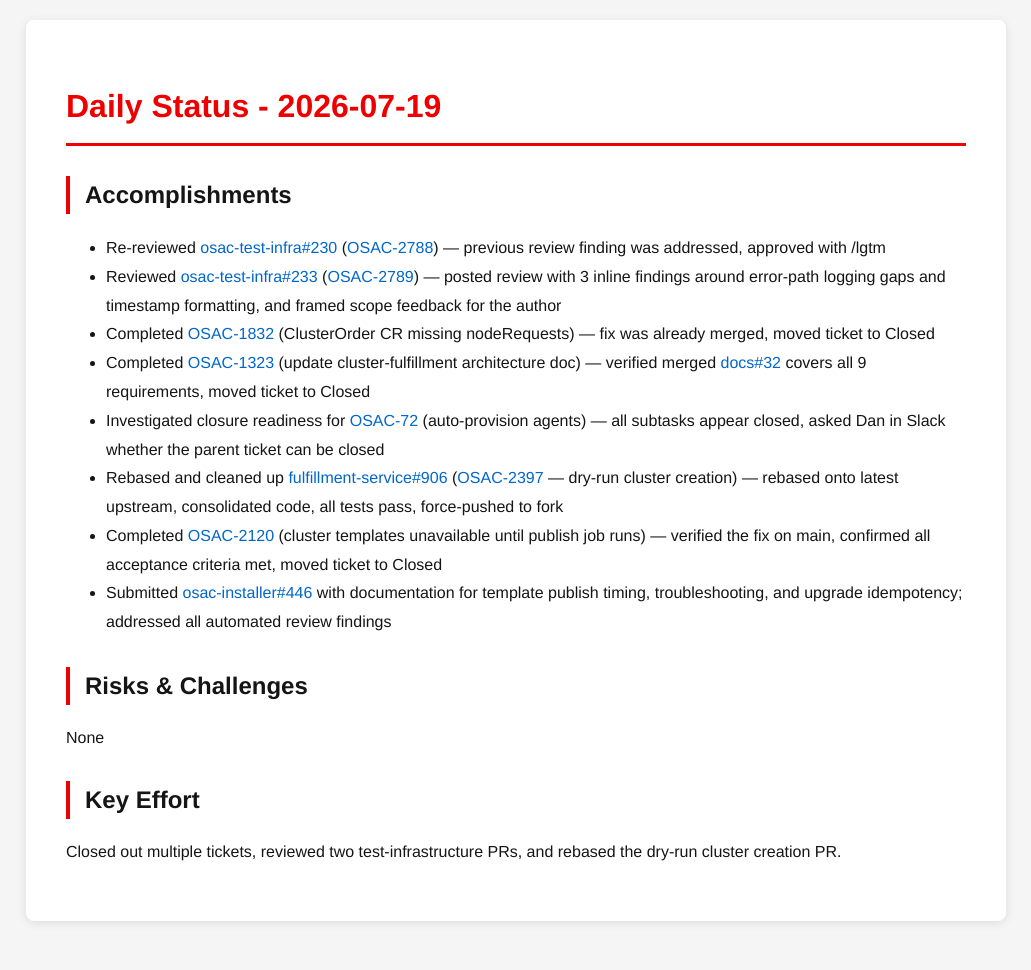
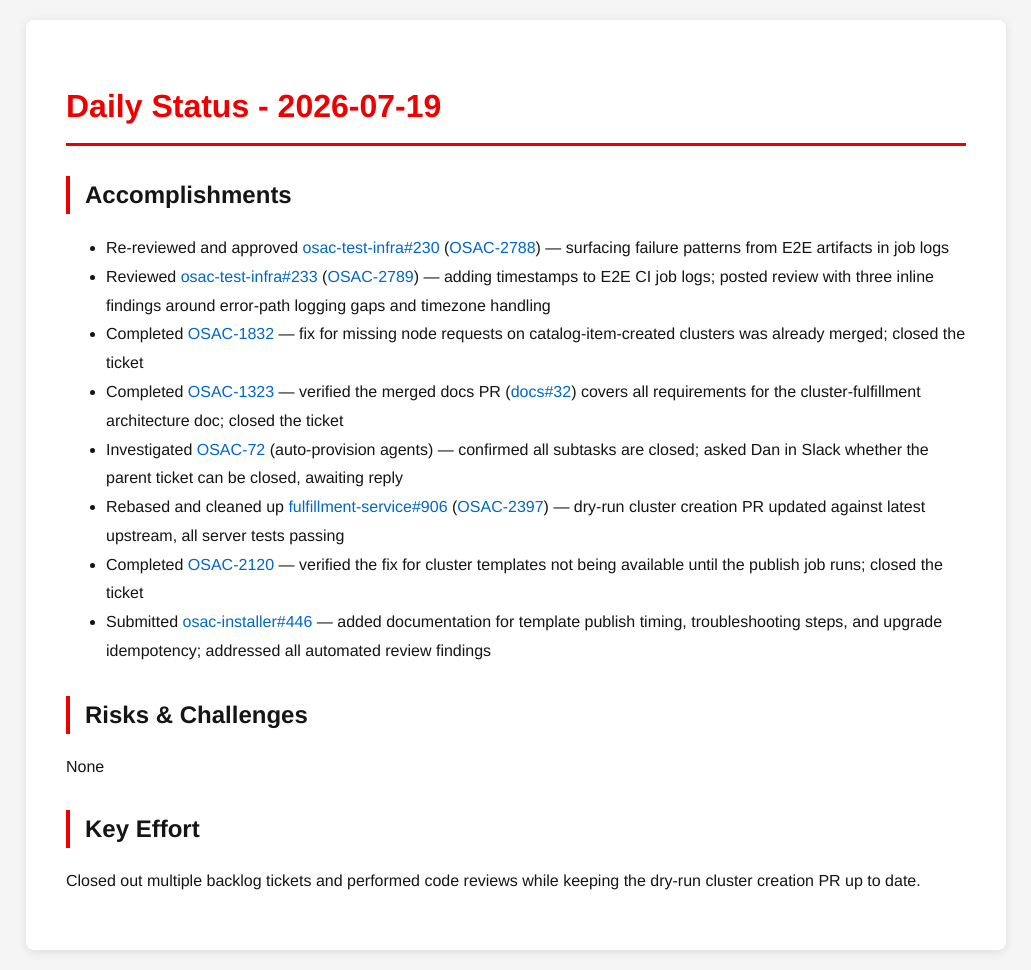
Before and after one commit to tzvatot/daily-status, a Jekyll site: the page built from 2026-07-19.md, in a window 1280 px wide. Shown: the whole page, without its empty margins (124-1155 px from the left). Built offline with Jekyll 4.4.1, drawn with Linux system fonts in a browser that asks for light colours; before the commit the page ends 941 px from its top, so only the background shows below that.

Commit message:
Daily status update - 2026-07-19

```diff
--- a/2026-07-19.md
+++ b/2026-07-19.md
@@ -7,17 +7,17 @@ date: 2026-07-19
 # Daily Status - 2026-07-19
 
 ## Accomplishments
-- Re-reviewed [osac-test-infra#230](https://github.com/osac-project/osac-test-infra/pull/230) ([OSAC-2788](https://redhat.atlassian.net/browse/OSAC-2788)) — previous review finding was addressed, approved with /lgtm
-- Reviewed [osac-test-infra#233](https://github.com/osac-project/osac-test-infra/pull/233) ([OSAC-2789](https://redhat.atlassian.net/browse/OSAC-2789)) — posted review with 3 inline findings around error-path logging gaps and timestamp formatting, and framed scope feedback for the author
-- Completed [OSAC-1832](https://redhat.atlassian.net/browse/OSAC-1832) (ClusterOrder CR missing nodeRequests) — fix was already merged, moved ticket to Closed
-- Completed [OSAC-1323](https://redhat.atlassian.net/browse/OSAC-1323) (update cluster-fulfillment architecture doc) — verified merged [docs#32](https://github.com/osac-project/docs/pull/32) covers all 9 requirements, moved ticket to Closed
-- Investigated closure readiness for [OSAC-72](https://redhat.atlassian.net/browse/OSAC-72) (auto-provision agents) — all subtasks appear closed, asked Dan in Slack whether the parent ticket can be closed
-- Rebased and cleaned up [fulfillment-service#906](https://github.com/osac-project/fulfillment-service/pull/906) ([OSAC-2397](https://redhat.atlassian.net/browse/OSAC-2397) — dry-run cluster creation) — rebased onto latest upstream, consolidated code, all tests pass, force-pushed to fork
-- Completed [OSAC-2120](https://redhat.atlassian.net/browse/OSAC-2120) (cluster templates unavailable until publish job runs) — verified the fix on main, confirmed all acceptance criteria met, moved ticket to Closed
-- Submitted [osac-installer#446](https://github.com/osac-project/osac-installer/pull/446) with documentation for template publish timing, troubleshooting, and upgrade idempotency; addressed all automated review findings
+- Re-reviewed and approved [osac-test-infra#230](https://github.com/osac-project/osac-test-infra/pull/230) ([OSAC-2788](https://redhat.atlassian.net/browse/OSAC-2788)) — surfacing failure patterns from E2E artifacts in job logs
+- Reviewed [osac-test-infra#233](https://github.com/osac-project/osac-test-infra/pull/233) ([OSAC-2789](https://redhat.atlassian.net/browse/OSAC-2789)) — adding timestamps to E2E CI job logs; posted review with three inline findings around error-path logging gaps and timezone handling
+- Completed [OSAC-1832](https://redhat.atlassian.net/browse/OSAC-1832) — fix for missing node requests on catalog-item-created clusters was already merged; closed the ticket
+- Completed [OSAC-1323](https://redhat.atlassian.net/browse/OSAC-1323) — verified the merged docs PR ([docs#32](https://github.com/osac-project/docs/pull/32)) covers all requirements for the cluster-fulfillment architecture doc; closed the ticket
+- Investigated [OSAC-72](https://redhat.atlassian.net/browse/OSAC-72) (auto-provision agents) — confirmed all subtasks are closed; asked Dan in Slack whether the parent ticket can be closed, awaiting reply
+- Rebased and cleaned up [fulfillment-service#906](https://github.com/osac-project/fulfillment-service/pull/906) ([OSAC-2397](https://redhat.atlassian.net/browse/OSAC-2397)) — dry-run cluster creation PR updated against latest upstream, all server tests passing
+- Completed [OSAC-2120](https://redhat.atlassian.net/browse/OSAC-2120) — verified the fix for cluster templates not being available until the publish job runs; closed the ticket
+- Submitted [osac-installer#446](https://github.com/osac-project/osac-installer/pull/446) — added documentation for template publish timing, troubleshooting steps, and upgrade idempotency; addressed all automated review findings
 
 ## Risks & Challenges
 None
 
 ## Key Effort
-Closed out multiple tickets, reviewed two test-infrastructure PRs, and rebased the dry-run cluster creation PR.
+Closed out multiple backlog tickets and performed code reviews while keeping the dry-run cluster creation PR up to date.
```
